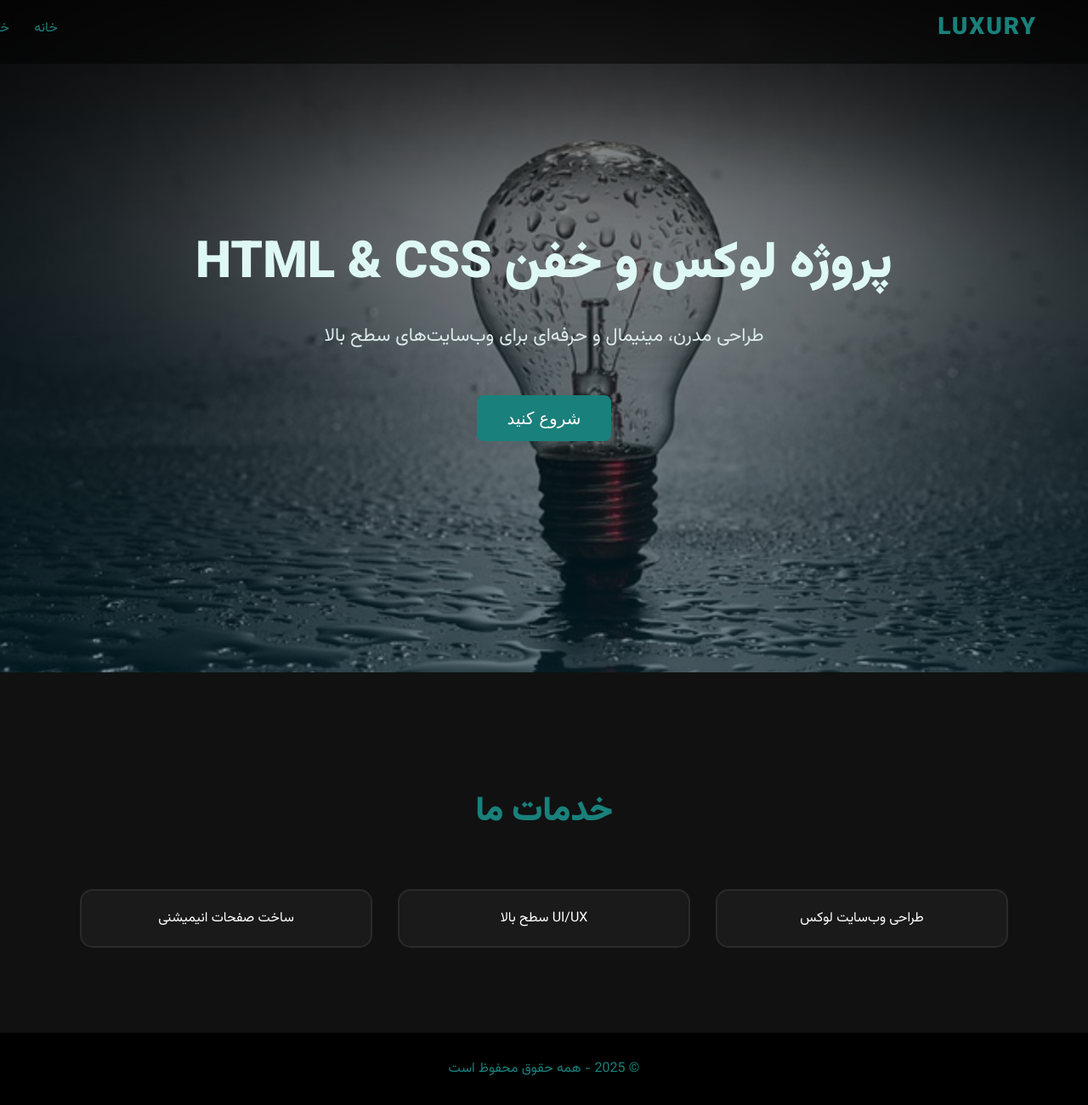
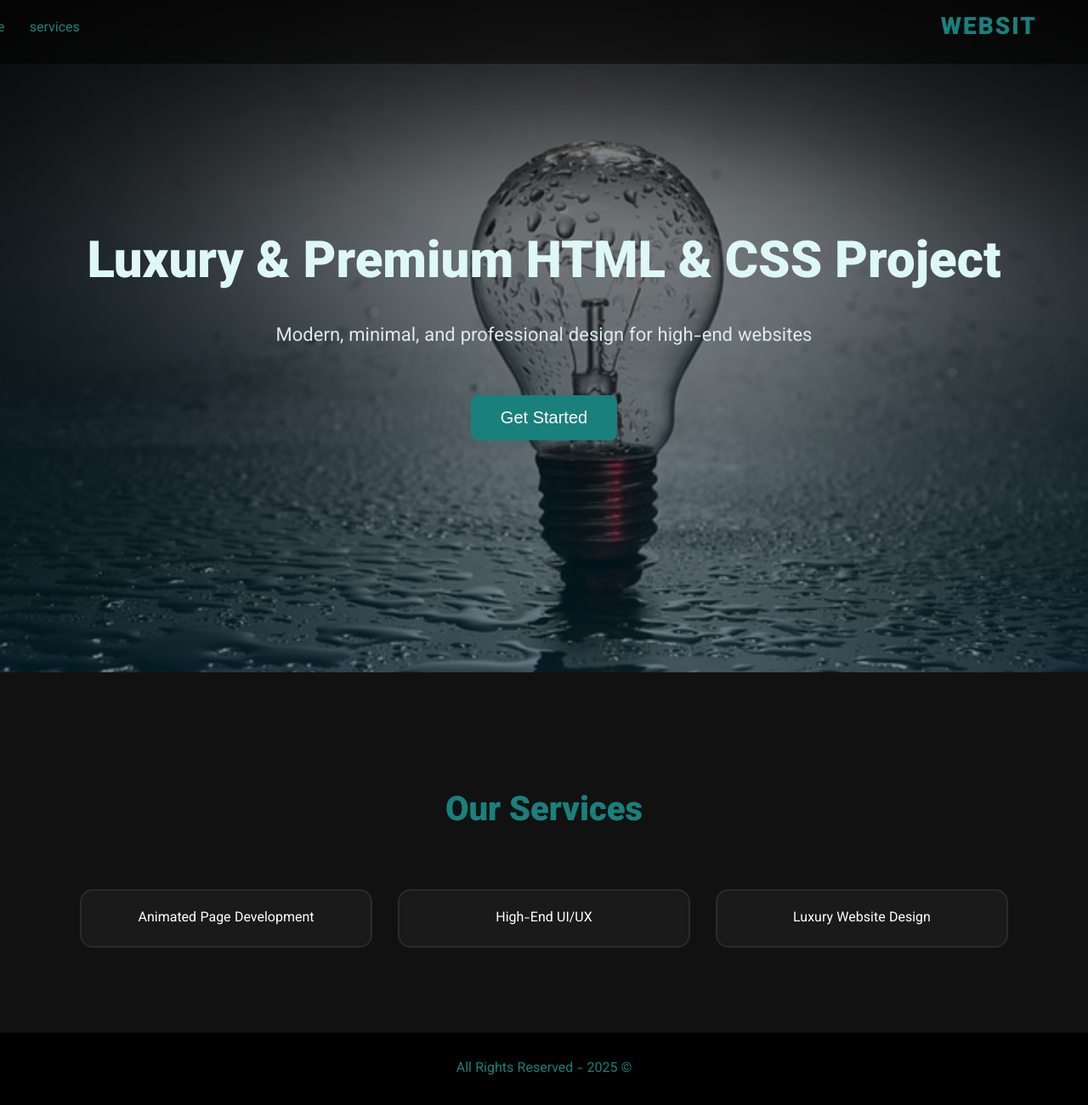
Before and after one commit to maliha220/my-websit, a plain HTML site: page index.html in a window 1280 px wide. Shown: the part 9-1309 px from the top of the page at 85% size. Drawn offline with Linux system fonts and the light colour scheme.

Commit message:
five commit

```diff
--- a/index.html
+++ b/index.html
@@ -130,33 +130,35 @@
 </head>
 <body>
     <header>
-        <div class="logo">LUXURY</div>
+        <div class="logo">WEBSIT</div>
         <nav>
-            <a href="#hero">خانه</a>
-            <a href="#services">خدمات</a>
+            <a href="#hero">home</a>
+            <a href="#services">services</a>
 
         </nav>
     </header>
 
     <section class="hero" id="hero">
         <div>
-            <h1>پروژه لوکس و خفن HTML & CSS</h1>
-            <p>طراحی مدرن، مینیمال و حرفه‌ای برای وب‌سایت‌های سطح بالا</p>
-            <button class="btn">شروع کنید</button>
+           <h1>Luxury & Premium HTML & CSS Project</h1>
+<p>Modern, minimal, and professional design for high-end websites</p>
+<button class="btn">Get Started</button>
+
         </div>
     </section>
 
     <section class="section" id="services">
-        <h2>خدمات ما</h2>
-        <div class="cards">
-            <div class="card">طراحی وب‌سایت لوکس</div>
-            <div class="card">UI/UX سطح بالا</div>
-            <div class="card">ساخت صفحات انیمیشنی</div>
-        </div>
+        <h2>Our Services</h2>
+<div class="cards">
+    <div class="card">Luxury Website Design</div>
+    <div class="card">High-End UI/UX</div>
+    <div class="card">Animated Page Development</div>
+</div>
+
     </section>
+<footer id="contact">
+    © 2025 - All Rights Reserved
+</footer>
 
-    <footer id="contact">
-        © 2025 - همه حقوق محفوظ است
-    </footer>
 </body>
 </html>
```
